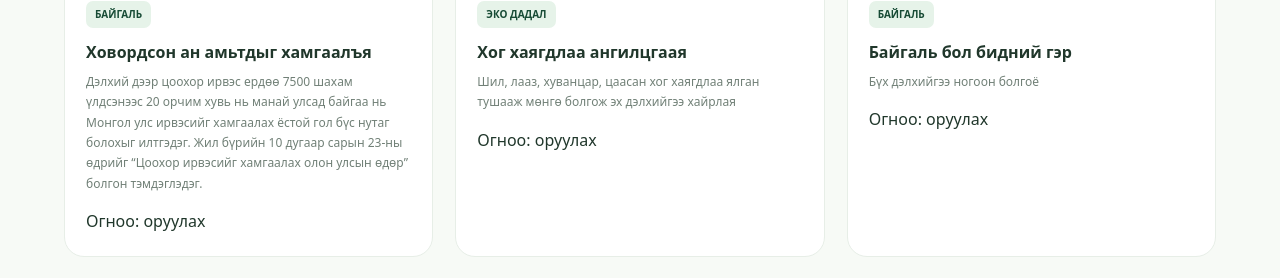
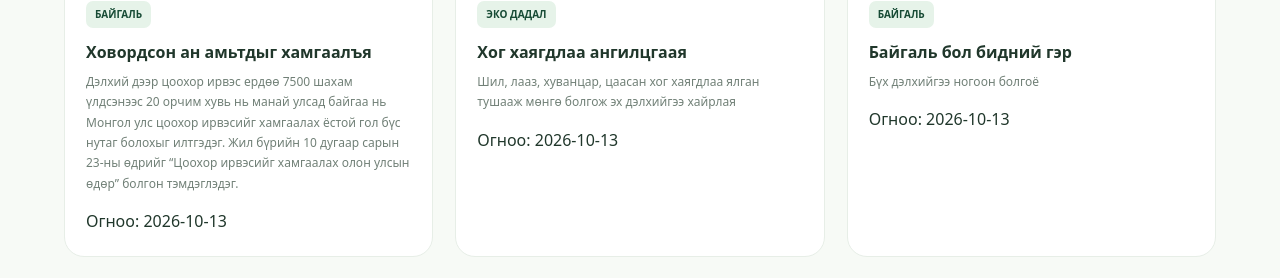
Before and after one commit to uvs2ecoclub/uvs2ecoclub, a plain HTML site: page pages/news.html in a window 1280 px wide. Shown: the part 522-800 px from the top of the page. Drawn offline with Linux system fonts and the light colour scheme.

Commit message:
Update news.html

```diff
--- a/pages/news.html
+++ b/pages/news.html
@@ -12,9 +12,9 @@
 </div></header>
 <main class="section"><div class="container"><span class="section-label">Cүүлд шинэчилсэн</span><h1 class="section-title">Мэдээ, мэдээлэл</h1><p class="section-desc">Бид юуг чухалчлах вэ?</p>
 <div class="card-grid" style="margin-top:30px">
-<article class="content-card"><img src="https://cdn.yld.mn/553c9866-92a8-446a-b029-31623f3b4793-1200x0-54233e8d-6e17-40cb-a736-e79431a28671-008.png" alt="Амьтад"><div class="card-body"><span class="tag">БАЙГАЛЬ</span><h3>Ховордсон ан амьтдыг хамгаалъя</h3><p>Дэлхий дээр цоохор ирвэс ердөө 7500 шахам үлдсэнээс 20 орчим хувь нь манай улсад байгаа нь Монгол улс ирвэсийг хамгаалах ёстой гол бүс нутаг болохыг илтгэдэг. Жил бүрийн 10 дугаар сарын 23-ны өдрийг “Цоохор ирвэсийг хамгаалах олон улсын өдөр” болгон тэмдэглэдэг.</p><span class="news-date">Огноо: оруулах</span></div></article>
-<article class="content-card"><img src="https://encrypted-tbn0.gstatic.com/images?q=tbn:ANd9GcRSSLmAP2B3yUyjkAxF0WnSpqIz7_M_RCHwV3M5_dkveA&s=10" alt="Байгаль хамгаалал"><div class="card-body"><span class="tag">ЭКО ДАДАЛ</span><h3>Хог хаягдлаа ангилцгаая</h3><p>Шил, лааз, хуванцар, цаасан хог хаягдлаа ялган тушааж мөнгө болгож эх дэлхийгээ хайрлая</p><span class="news-date">Огноо: оруулах</span></div></article>
-<article class="content-card"><img src="https://encrypted-tbn0.gstatic.com/images?q=tbn:ANd9GcRKOOv-lumndaX4ZN5Ar7gvOqzrK54aVexicj4-6kCrlQ&s=10" alt="Байгаль"><div class="card-body"><span class="tag">БАЙГАЛЬ</span><h3>Байгаль бол бидний гэр</h3><p>Бүх дэлхийгээ ногоон болгоё</p><span class="news-date">Огноо: оруулах</span></div></article>
+<article class="content-card"><img src="https://cdn.yld.mn/553c9866-92a8-446a-b029-31623f3b4793-1200x0-54233e8d-6e17-40cb-a736-e79431a28671-008.png" alt="Амьтад"><div class="card-body"><span class="tag">БАЙГАЛЬ</span><h3>Ховордсон ан амьтдыг хамгаалъя</h3><p>Дэлхий дээр цоохор ирвэс ердөө 7500 шахам үлдсэнээс 20 орчим хувь нь манай улсад байгаа нь Монгол улс цоохор ирвэсийг хамгаалах ёстой гол бүс нутаг болохыг илтгэдэг. Жил бүрийн 10 дугаар сарын 23-ны өдрийг “Цоохор ирвэсийг хамгаалах олон улсын өдөр” болгон тэмдэглэдэг.</p><span class="news-date">Огноо: 2026-10-13</span></div></article>
+<article class="content-card"><img src="https://encrypted-tbn0.gstatic.com/images?q=tbn:ANd9GcRSSLmAP2B3yUyjkAxF0WnSpqIz7_M_RCHwV3M5_dkveA&s=10" alt="Байгаль хамгаалал"><div class="card-body"><span class="tag">ЭКО ДАДАЛ</span><h3>Хог хаягдлаа ангилцгаая</h3><p>Шил, лааз, хуванцар, цаасан хог хаягдлаа ялган тушааж мөнгө болгож эх дэлхийгээ хайрлая</p><span class="news-date">Огноо: 2026-10-13</span></div></article>
+<article class="content-card"><img src="https://encrypted-tbn0.gstatic.com/images?q=tbn:ANd9GcRKOOv-lumndaX4ZN5Ar7gvOqzrK54aVexicj4-6kCrlQ&s=10" alt="Байгаль"><div class="card-body"><span class="tag">БАЙГАЛЬ</span><h3>Байгаль бол бидний гэр</h3><p>Бүх дэлхийгээ ногоон болгоё</p><span class="news-date">Огноо: 2026-10-13</span></div></article>
 </div></div></main>
 <footer class="site-footer"><div class="container"><div class="footer-brand">🌿 UVS 2 ECO CLUB</div><div class="footer-bottom"><span>© 2026 UVS 2 ECO CLUB</span><a href="../index.html">Нүүр хуудас руу буцах ↑</a></div></div></footer>
 </body></html>
```
